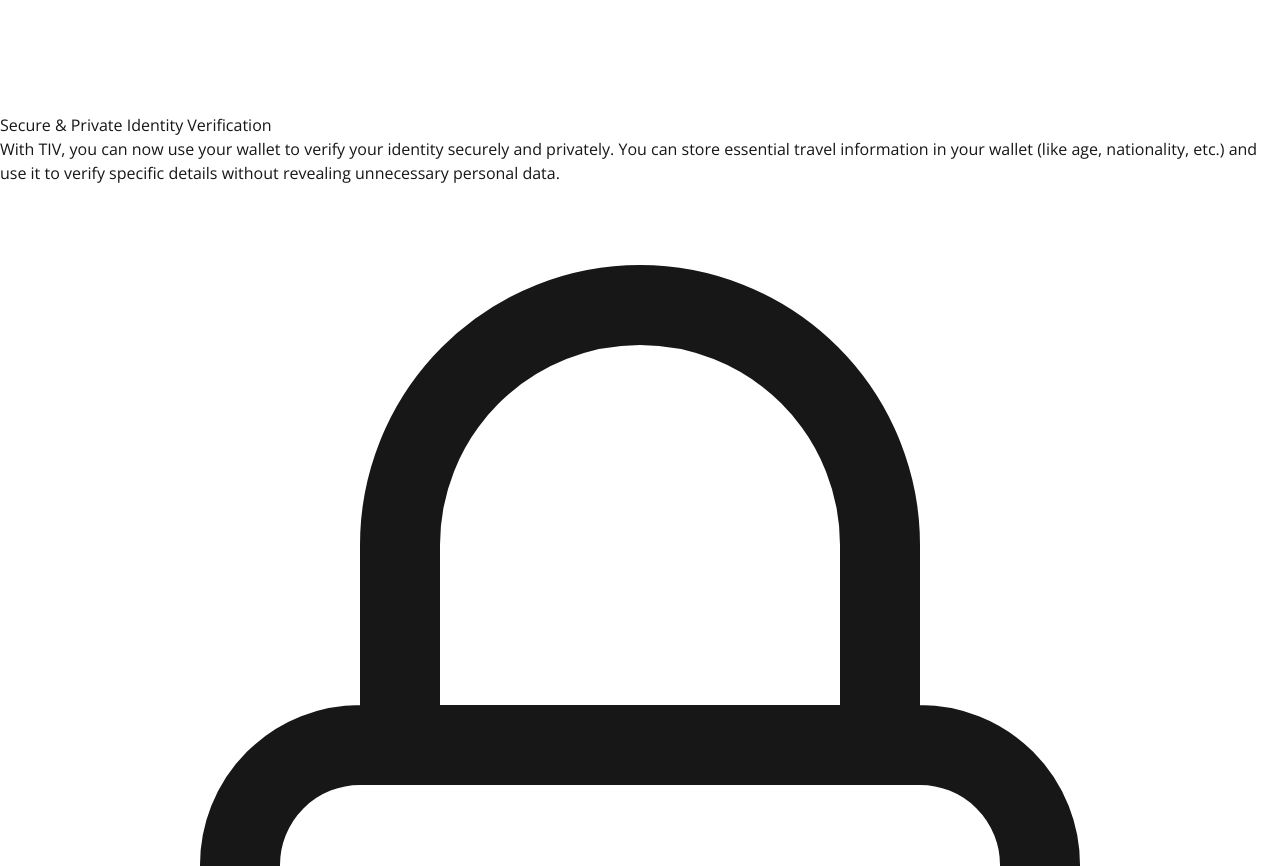
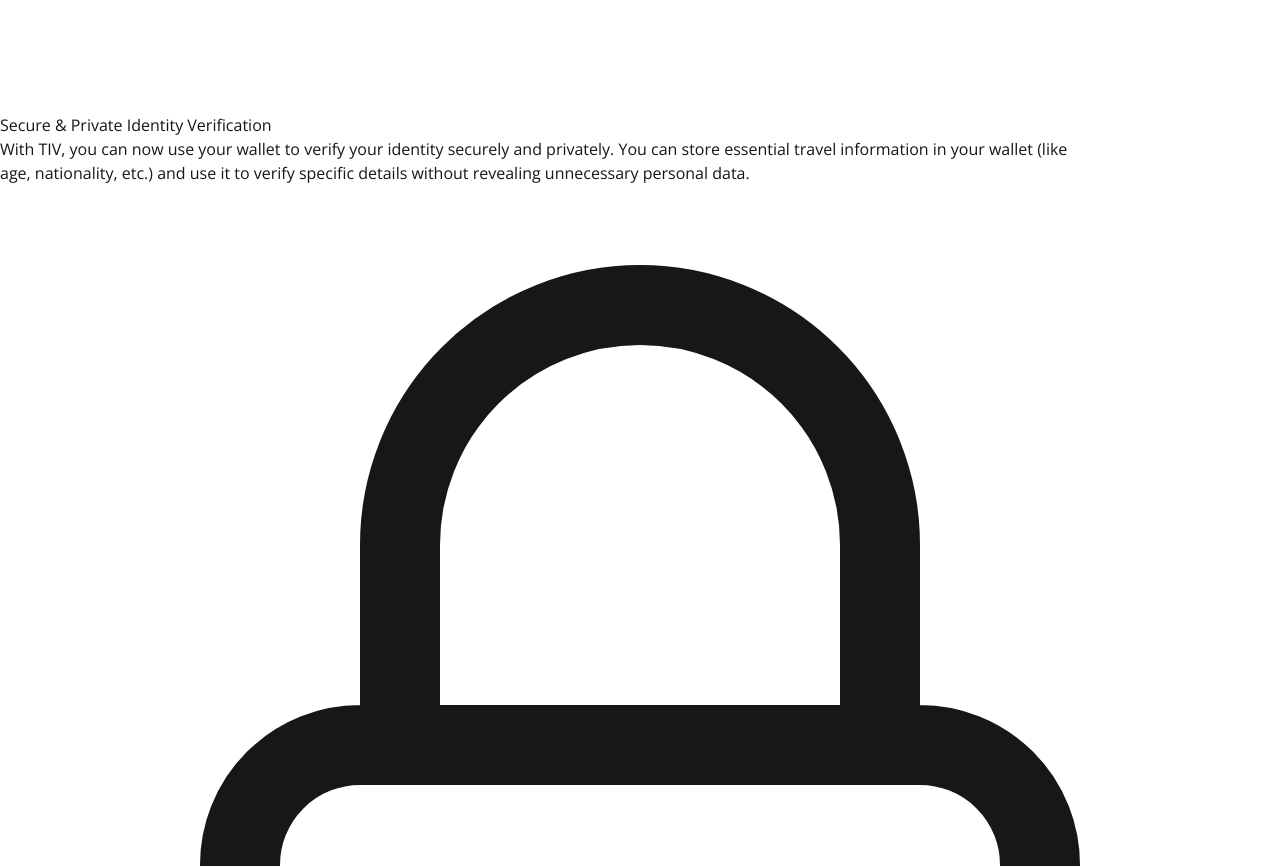
Before and after one commit to alperbayram/ddecode-travel-hackathon, a Next.js app: page / in a window 1280 px wide. Shown: the part 1860-2726 px from the top of the page. Built offline with nearby package versions, Linux system fonts and the light colour scheme.

Commit message:
fix: seo

```diff
--- a/src/app/components/navbar/navbar.tsx
+++ b/src/app/components/navbar/navbar.tsx
@@ -74,7 +74,7 @@ export default function Navbar() {
           </div>
           <div className="flex flex-1 items-center justify-center sm:items-stretch sm:justify-start">
             <div className="flex shrink-0 items-center">
-              <h6 className="text-base font-bold text-indigo-600">TIV</h6>
+              <h6 className="text-2xl font-bold text-[#9333ea]">TIV</h6>
             </div>
             <div className="hidden sm:ml-6 sm:block">
               <div className="flex space-x-4">
--- a/src/app/components/section/section.tsx
+++ b/src/app/components/section/section.tsx
@@ -56,7 +56,11 @@ export default function SectionComponent() {
       </div>
       <div className="mx-auto mt-16 max-w-2xl sm:mt-20 lg:mt-24 lg:max-w-4xl">
         <dl className="grid max-w-xl grid-cols-1 gap-x-8 gap-y-10 lg:max-w-none lg:grid-cols-2 lg:gap-y-16">
-          {features.map((feature) => (
+          {features.map((feature) => {
+            const firstPart = feature.description.slice(0, 150);
+            const secondPart = feature.description.slice(150);
+
+            return (
               <div key={feature.name} className="relative pl-16">
                 <dt className="text-base/7 font-semibold text-gray-900">
                   <div className="absolute left-0 top-0 flex size-10 items-center justify-center rounded-lg bg-[#9333ea]">
@@ -67,11 +71,13 @@ export default function SectionComponent() {
                   </div>
                   {feature.name}
                 </dt>
-              <dd className="mt-2 text-base/7 text-gray-600">
-                {feature.description}
+                <dd className="mt-2 text-base/7 text-gray-600 text-justify">
+                  <p>{firstPart}</p>
+                  {secondPart && <p className="mt-2">{secondPart}</p>}
                 </dd>
               </div>
-          ))}
+            );
+          })}
         </dl>
       </div>
     </div>
--- a/src/app/components/sectiontwo/sectiontwo.tsx
+++ b/src/app/components/sectiontwo/sectiontwo.tsx
@@ -13,7 +13,7 @@ export default function SectionTwoComponent() {
           </div>
         </div>
         <div className="text-center">
-          <h1 className="text-balance text-5xl font-semibold tracking-tight text-gray-900 sm:text-7xl">
+          <h1 className="text-balance text-5xl font-semibold tracking-tight text-[#9333ea] sm:text-7xl">
             TIV
           </h1>
           <h1 className="text-balance text-3xl font-bold tracking-tight text-gray-900 sm:text-7xl">
--- a/src/app/layout.tsx
+++ b/src/app/layout.tsx
@@ -17,8 +17,8 @@ const geistMono = localFont({
 });
 
 export const metadata: Metadata = {
-  title: "Create Next App",
-  description: "Generated by create next app",
+  title: "Travelers Identity Verification",
+  description: "Travelers Identity Verification",
 };
 
 export default function RootLayout({
```
Lines whose indentation alone changed are shown as unchanged.
